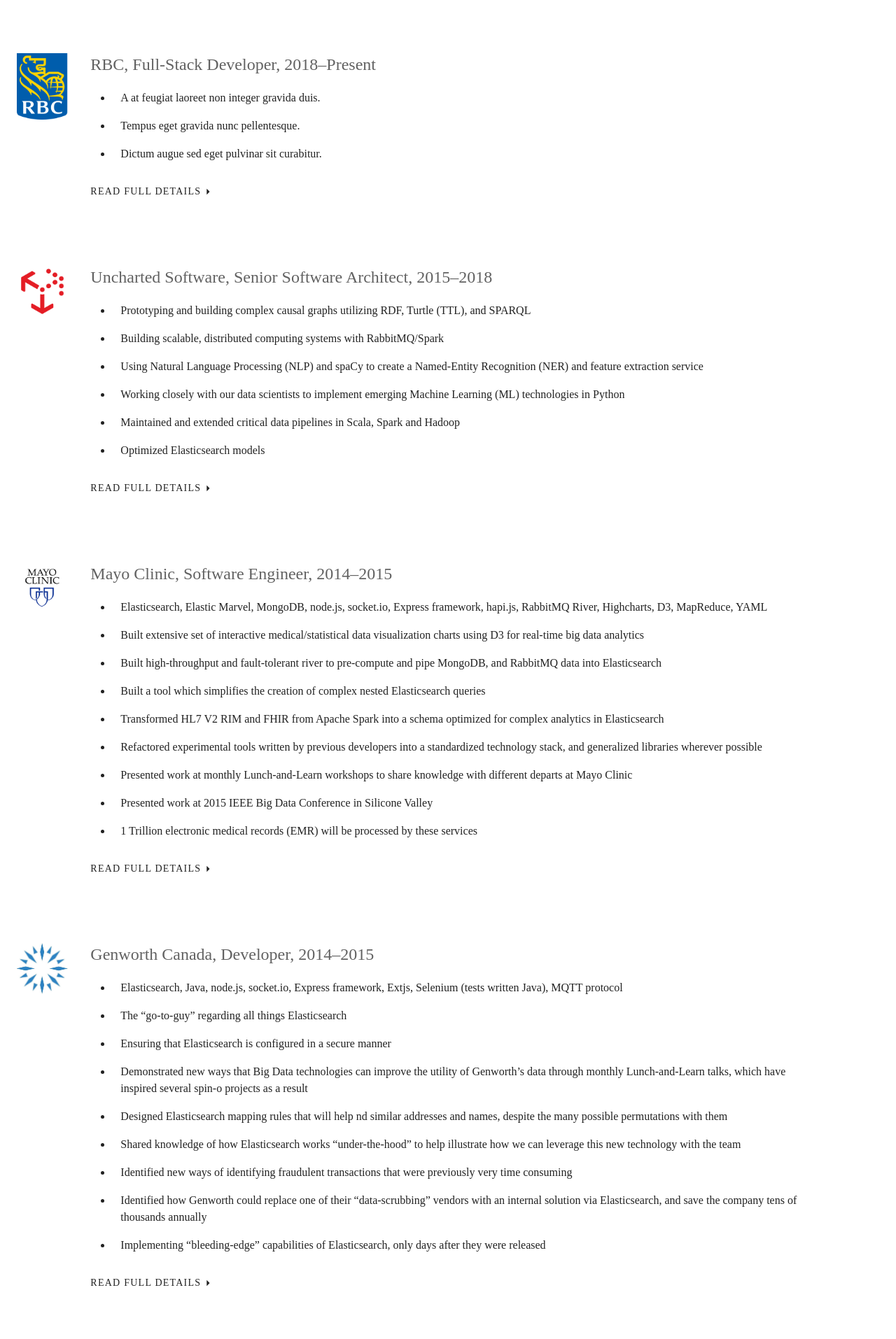
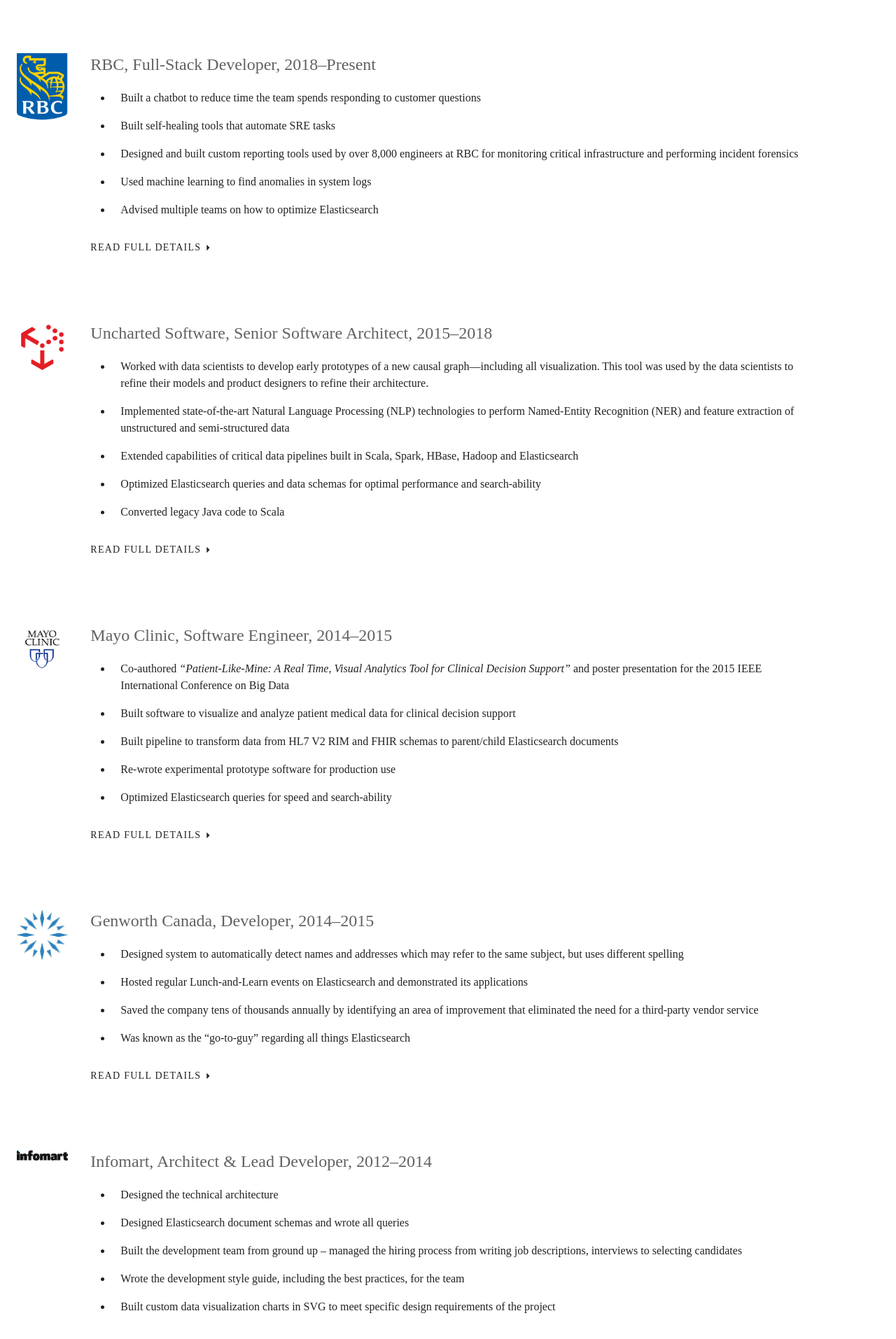
Before and after one commit to cheftechnical/simonyates, a React (Create React App) app: page /work in a window 1280 px wide. Shown: the part 260-2174 px from the top of the page at 70% size. Built offline with nearby package versions, Linux system fonts and the light colour scheme; a web font is replaced by a local one.

Commit message:
Updated key results

```diff
--- a/src/pages/Work/index.tsx
+++ b/src/pages/Work/index.tsx
@@ -36,9 +36,11 @@ export default function Work() {
                     <Grid item xs={10}>
                         <Experience employer="RBC" href="/work/rbc" role="Full-Stack Developer" when="2018–Present">
                             <Ul>
-                                <Li>A at feugiat laoreet non integer gravida duis.</Li>
-                                <Li>Tempus eget gravida nunc pellentesque.</Li>
-                                <Li>Dictum augue sed eget pulvinar sit curabitur.</Li>
+                                <Li>Built a chatbot to reduce time the team spends responding to customer questions</Li>
+                                <Li>Built self-healing tools that automate SRE tasks</Li>
+                                <Li>Designed and built custom reporting tools used by over 8,000 engineers at RBC for monitoring critical infrastructure and performing incident forensics</Li>
+                                <Li>Used machine learning to find anomalies in system logs</Li>
+                                <Li>Advised multiple teams on how to optimize Elasticsearch</Li>
                             </Ul>
                         </Experience>
                     </Grid>
@@ -52,12 +54,11 @@ export default function Work() {
                     <Grid item xs={10}>
                         <Experience employer="Uncharted Software" href="/work/uncharted-software" role="Senior Software Architect" when="2015–2018">
                             <Ul>
-                                <Li>Prototyping and building complex causal graphs utilizing RDF, Turtle (TTL), and SPARQL</Li>
-                                <Li>Building scalable, distributed computing systems with RabbitMQ/Spark</Li>
-                                <Li>Using Natural Language Processing (NLP) and spaCy to create a Named-Entity Recognition (NER) and feature extraction service</Li>
-                                <Li>Working closely with our data scientists to implement emerging Machine Learning (ML) technologies in Python</Li>
-                                <Li>Maintained and extended critical data pipelines in Scala, Spark and Hadoop</Li>
-                                <Li>Optimized Elasticsearch models</Li>
+                                <Li>Worked with data scientists to develop early prototypes of a new causal graph—including all visualization. This tool was used by the data scientists to refine their models and product designers to refine their architecture.</Li>
+                                <Li>Implemented state-of-the-art Natural Language Processing (NLP) technologies to perform Named-Entity Recognition (NER) and feature extraction of unstructured and semi-structured data</Li>
+                                <Li>Extended capabilities of critical data pipelines built in Scala, Spark, HBase, Hadoop and Elasticsearch</Li>
+                                <Li>Optimized Elasticsearch queries and data schemas for optimal performance and search-ability</Li>
+                                <Li>Converted legacy Java code to Scala</Li>
                             </Ul>
                         </Experience>
                     </Grid>
@@ -71,15 +72,11 @@ export default function Work() {
                     <Grid item xs={10}>
                         <Experience employer="Mayo Clinic" href="/work/mayo-clinic" role="Software Engineer" when="2014–2015">
                             <Ul>
-                                <Li>Elasticsearch, Elastic Marvel, MongoDB, node.js, socket.io, Express framework, hapi.js, RabbitMQ River, Highcharts, D3, MapReduce, YAML</Li>
-                                <Li>Built extensive set of interactive medical/statistical data visualization charts using D3 for real-time big data analytics</Li>
-                                <Li>Built high-throughput and fault-tolerant river to pre-compute and pipe MongoDB, and RabbitMQ data into Elasticsearch</Li>
-                                <Li>Built a tool which simplifies the creation of complex nested Elasticsearch queries</Li>
-                                <Li>Transformed HL7 V2 RIM and FHIR from Apache Spark into a schema optimized for complex analytics in Elasticsearch</Li>
-                                <Li>Refactored experimental tools written by previous developers into a standardized technology stack, and generalized libraries wherever possible</Li>
-                                <Li>Presented work at monthly Lunch-and-Learn workshops to share knowledge with different departs at Mayo Clinic</Li>
-                                <Li>Presented work at 2015 IEEE Big Data Conference in Silicone Valley</Li>
-                                <Li>1 Trillion electronic medical records (EMR) will be processed by these services</Li>
+                                <Li>Co-authored <em>&ldquo;Patient-Like-Mine: A Real Time, Visual Analytics Tool for Clinical Decision Support&rdquo;</em> and poster presentation for the 2015 IEEE International Conference on Big Data</Li>
+                                <Li>Built software to visualize and analyze patient medical data for clinical decision support</Li>
+                                <Li>Built pipeline to transform data from HL7 V2 RIM and FHIR schemas to parent/child Elasticsearch documents</Li>
+                                <Li>Re-wrote experimental prototype software for production use</Li>
+                                <Li>Optimized Elasticsearch queries for speed and search-ability</Li>
                             </Ul>
                         </Experience>
                     </Grid>
@@ -93,15 +90,10 @@ export default function Work() {
                     <Grid item xs={10}>
                         <Experience employer="Genworth Canada" href="/work/genworth-canada" role="Developer" when="2014–2015">
                             <Ul>
-                                <Li>Elasticsearch, Java, node.js, socket.io, Express framework, Extjs, Selenium (tests written Java), MQTT protocol</Li>
-                                <Li>The “go-to-guy” regarding all things Elasticsearch</Li>
-                                <Li>Ensuring that Elasticsearch is configured in a secure manner</Li>
-                                <Li>Demonstrated new ways that Big Data technologies can improve the utility of Genworth’s data through monthly Lunch-and-Learn talks, which have inspired several spin-o projects as a result</Li>
-                                <Li>Designed Elasticsearch mapping rules that will help nd similar addresses and names, despite the many possible permutations with them</Li>
-                                <Li>Shared knowledge of how Elasticsearch works “under-the-hood” to help illustrate how we can leverage this new technology with the team</Li>
-                                <Li>Identified new ways of identifying fraudulent transactions that were previously very time consuming</Li>
-                                <Li>Identified how Genworth could replace one of their “data-scrubbing” vendors with an internal solution via Elasticsearch, and save the company tens of thousands annually</Li>
-                                <Li>Implementing “bleeding-edge” capabilities of Elasticsearch, only days after they were released</Li>
+                                <Li>Designed system to automatically detect names and addresses which may refer to the same subject, but uses different spelling</Li>
+                                <Li>Hosted regular Lunch-and-Learn events on Elasticsearch and demonstrated its applications</Li>
+                                <Li>Saved the company tens of thousands annually by identifying an area of improvement  that eliminated the need for a third-party vendor service</Li>
+                                <Li>Was known as the &ldquo;go-to-guy&rdquo; regarding all things Elasticsearch</Li>
                             </Ul>
                         </Experience>
                     </Grid>
@@ -115,14 +107,11 @@ export default function Work() {
                     <Grid item xs={10}>
                         <Experience employer="Infomart" href="/work/infomart" role="Architect & Lead Developer" when="2012–2014">
                             <Ul>
-                                <Li>Apache Hadoop 1.x, node.js, PHP, Elasticsearch, MongoDB, MySQL, MSSQL, Gnip Powertrack, Gnip EDC, Javascript, jQuery, FQL, Twitter API, Facebook API, YouTube API, Highcharts, Hootsuite API, Google Maps API, OAuth2.0, Memcache, Amazon S3, Bootstrap.js, PHPUnit</Li>
-                                <Li>Designed the technical architecture for application overhaul</Li>
-                                <Li>Worked with the project manager to write job descriptions and hire a development team</Li>
-                                <Li>Established best-practices, and prepared development style guides for the team</Li>
-                                <Li>Performed technology testing to identify best technologies for the project, proposing several options with advantages/disadvantages to each</Li>
-                                <Li>Primary developer of all big data content (currently about 10 million tweets per month / over 100 million documents in total)</Li>
-                                <Li>Primary Javascript developer (which was extensive in this project)</Li>
-                                <Li>Built a proprietary visual pie-chart using Javascript and SVG only (no framework), to meet specific needs of the project</Li>
+                                <Li>Designed the technical architecture</Li>
+                                <Li>Designed Elasticsearch document schemas and wrote all queries</Li>
+                                <Li>Built the development team from ground up &ndash; managed the hiring process from writing job descriptions, interviews to selecting candidates</Li>
+                                <Li>Wrote the development style guide, including the best practices, for the team</Li>
+                                <Li>Built custom data visualization charts in SVG to meet specific design requirements of the project</Li>
                             </Ul>
                         </Experience>
                     </Grid>
@@ -136,13 +125,10 @@ export default function Work() {
                     <Grid item xs={10}>
                         <Experience employer="Jib Design & Advertising" href="/work/jib-design-and-advertising" role="Technical Director" when="2007–2008">
                             <Ul>
-                                <Li>PHP, MySQL, Javascript, jQuery, HTML, CSS</Li>
-                                <Li>Upgraded the university registration system for Apple Education Store from WebObjects to PHP</Li>
-                                <Li>Lead development of HTML emails for Apple Canada, including production and deployment to appropriate demographics</Li>
-                                <Li>Security audits to prevent SQL injection, Session/Cookie hijacking, etc</Li>
-                                <Li>Reverse engineering of Google PageRank formula for better understanding of SEO strategies</Li>
-                                <Li>Designed multilingual solutions based on client needs and budget. Projects were developed using LAMP, ASP (design requirement). Moneris</Li>
-                                <Li>API, integration with Athens stock exchange API</Li>
+                                <Li>Wrote the university registration system for the Apple Education Store on apple.ca</Li>
+                                <Li>Wrote and deployed all HTML emails for Apple Canada</Li>
+                                <Li>Conceptualized, designed and wrote an internal tool for client asset approvals</Li>
+                                <Li>Reverse engineered Google PageRank for improved SEO strategies</Li>
                             </Ul>
                         </Experience>
                     </Grid>
```
